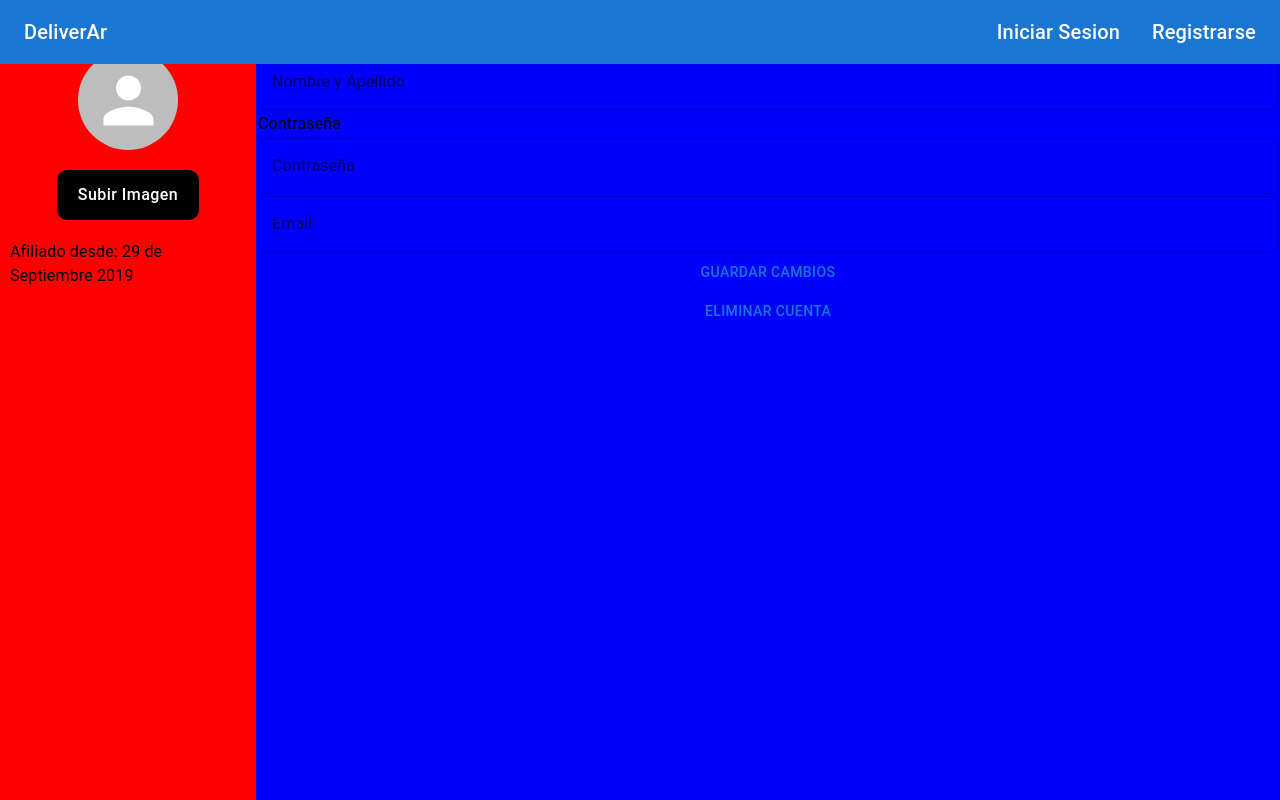
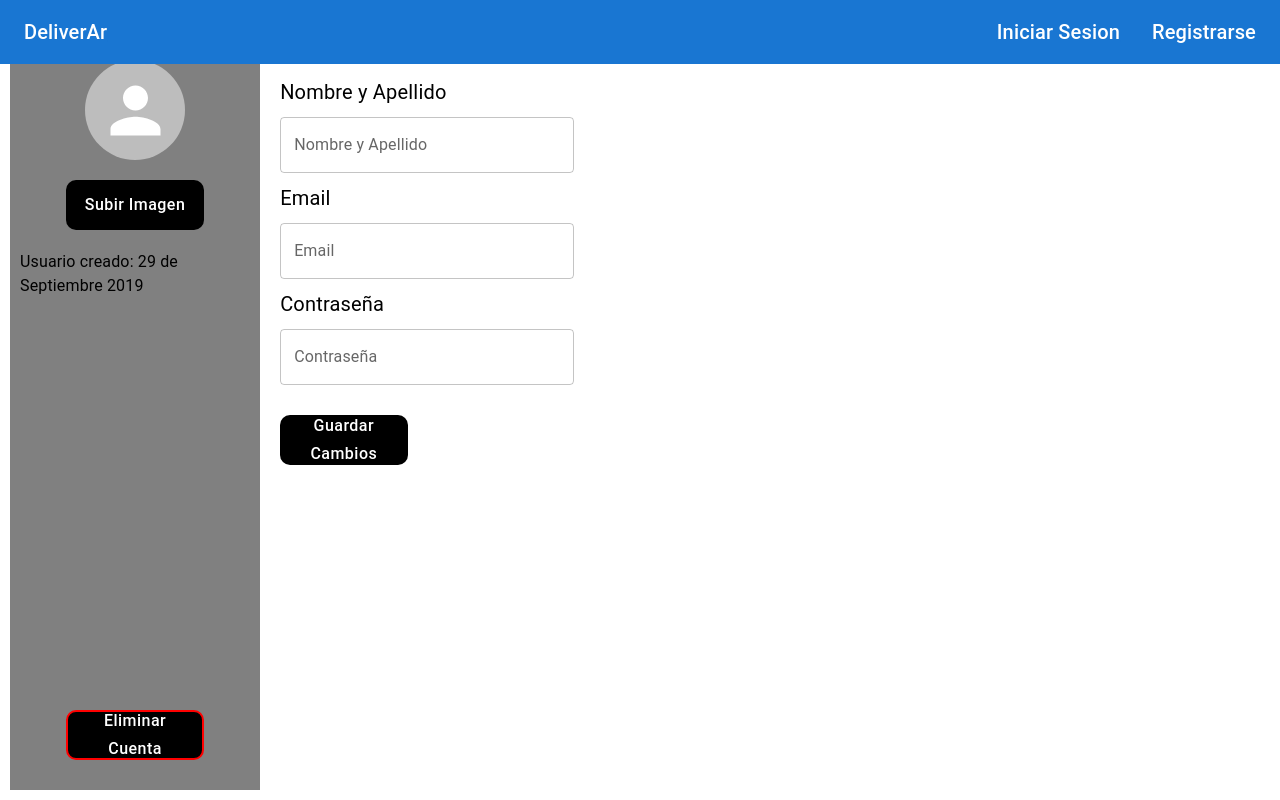
Before and after one commit to Motta7000/deliverar-frontend, a Next.js app: page /profile in a window 1280 px wide. Built offline with nearby package versions, Linux system fonts and the light colour scheme; no server answers.

Commit message:
refactor(pages): refactor css and functionality

```diff
--- a/src/app/layout.tsx
+++ b/src/app/layout.tsx
@@ -1,10 +1,7 @@
 import type {Metadata} from 'next'
 import React, {ReactNode} from 'react';
-import {Inter} from 'next/font/google'
 import ProvidersWrapper from './ProvidersWrapper'
 import {Navbar} from "@/components";
-
-const inter = Inter({subsets: ['latin']})
 
 export const metadata: Metadata = {
     title: 'Deliverar',
@@ -16,7 +13,7 @@ export default function RootLayout({children}: {
 }) {
     return (
         <html lang="es">
-        <body className={inter.className}>
+        <body>
         <ProvidersWrapper>
             <Navbar/>
             {children}
--- a/src/app/profile/page.tsx
+++ b/src/app/profile/page.tsx
@@ -1,8 +1,6 @@
 "use client"
-import React, {useState, useEffect} from "react";
+import React, {useState} from "react";
 import {Avatar, Box, Button, TextField, Typography} from '@mui/material'
-import VideoPlayer from "@/components/VideoPlayer";
-import RobotTracker from "@/components/RobotTracker";
 import {useSession} from "next-auth/react";
 
 //Create an array with user data
@@ -18,13 +16,17 @@ const userData = {
 
 export default function Orders() {
     const {data: session} = useSession();
-    const [name, setName] = useState('');
-    const [password, setPassword] = useState('');
-    const onChangeName = (event) => {
+    const [name, setName] = useState<string | undefined>(session?.user?.name ? session?.user?.name : '');
+    const [password, setPassword] = useState<string | undefined>(session?.user?.password ? session?.user?.password : '');
+    const [email, setEmail] = useState<string | undefined>(session?.user?.email ? session?.user?.email : '');
+    const onChangeName = (event: React.ChangeEvent<HTMLInputElement | HTMLTextAreaElement>) => {
         setName(event.target.value);
     };
-    const onChangePassword = (event) => {
+    const onChangePassword = (event: React.ChangeEvent<HTMLInputElement | HTMLTextAreaElement>) => {
         setPassword(event.target.value);
+    };
+    const onChangEmail = (event: React.ChangeEvent<HTMLInputElement | HTMLTextAreaElement>) => {
+        setEmail(event.target.value);
     };
 
     return (
@@ -33,6 +35,8 @@ export default function Orders() {
             width: "100%",
             height: "100vh",
             backgroundColor: "white",
+            padding: "10px",
+            gap: "10px"
         }}>
             <Box
                 sx={{
@@ -42,7 +46,7 @@ export default function Orders() {
                     overflow: "auto",
                     padding: "10px",
                     gap: "30px",
-                    backgroundColor: "red"
+                    backgroundColor: "grey"
                 }}>
                 <Box
                     sx={{
@@ -54,7 +58,7 @@ export default function Orders() {
                         padding: "20px 0px"
                     }}>
                     <Box sx={{display: "flex"}}>
-                        <Typography sx={{fontSize: "20px"}}>{session?.user?.name}</Typography>
+                        <Typography sx={{fontSize: "20px", color: "black"}}>{session?.user?.name}</Typography>
                     </Box>
                     <Avatar src={session?.user?.image} alt="user-avatar" sx={{width: "100px", height: "100px"}}/>
                     <Button sx={{
@@ -71,7 +75,24 @@ export default function Orders() {
                             color: "white"
                         }
                     }}>Subir Imagen</Button>
-                    <Typography>Afiliado desde: {userData.createdAt}</Typography>
+                    <Typography sx={{color: "black"}}>Usuario creado: {userData.createdAt}</Typography>
+                    <Button sx={{
+                        border: "red 2px solid",
+                        marginTop: "auto",
+                        width: "60%",
+                        height: "50px",
+                        textTransform: "capitalize",
+                        color: "white",
+                        backgroundColor: "black",
+                        borderRadius: "10px",
+                        cursor: "pointer",
+                        fontSize: "16px",
+                        "&:hover": {
+                            backgroundColor: "red",
+                            color: "white",
+                            border: "none"
+                        }
+                    }}>Eliminar Cuenta</Button>
                 </Box>
             </Box>
             <Box sx={{display: "flex", width: "80%"}}>
@@ -80,33 +101,60 @@ export default function Orders() {
                         display: "flex",
                         flexDirection: "column",
                         width: "100%",
-                        padding: "2px",
-                        gap: "2px",
-                        backgroundColor: "blue"
+                        gap: "2px", padding: "10px 0px"
                     }}>
-                    <Typography>Editar Perfil</Typography>
-                    <Typography>Nombre y Apellido</Typography>
+                    <Box sx={{display: "flex"}}>
+                        <Typography sx={{fontSize: "30px", color: "black"}}>Editar Perfil</Typography>
+                    </Box>
+                    <Box
+                        sx={{display: "flex", flexDirection: "column", gap: "10px", padding: "10px", height: "100vh"}}>
+                        <Box sx={{display: "flex", flexDirection: "column", gap: "10px"}}>
+                            <Typography sx={{fontSize: "20px", color: "black"}}>Nombre y Apellido</Typography>
                             <TextField
                                 label="Nombre y Apellido"
                                 variant="outlined"
                                 value={name}
-                        onChange={onChangeName}
+                                onChange={(event) => onChangeName(event)}
+                                sx={{width: "30%"}}
                             />
-                    <Typography>Contraseña</Typography>
+                        </Box>
+                        <Box sx={{display: "flex", flexDirection: "column", gap: "10px"}}>
+                            <Typography sx={{fontSize: "20px", color: "black"}}>Email</Typography>
                             <TextField
+                                label="Email"
+                                variant="outlined"
+                                value={email}
+                                onChange={(event) => onChangEmail(event)}
+                                sx={{width: "30%"}}
+                            />
+                        </Box>
+                        <Box sx={{display: "flex", flexDirection: "column", gap: "10px"}}>
+                            <Typography sx={{fontSize: "20px", color: "black"}}>Contraseña</Typography>
+                            <TextField
+                                type="password"
                                 label="Contraseña"
                                 variant="outlined"
                                 value={password}
-                        onChange={onChangePassword}
+                                onChange={(event) => onChangePassword(event)}
+                                sx={{width: "30%"}}
                             />
-                    <TextField
-                        label="Email"
-                        variant="outlined"
-                        value={password}
-                        onChange={onChangePassword}
-                    />
-                    <Button>Guardar Cambios</Button>
-                    <Button>Eliminar Cuenta</Button>
+                        </Box>
+                        <Button sx={{
+                            marginTop: "20px",
+                            width: "13%",
+                            height: "50px",
+                            textTransform: "capitalize",
+                            color: "white",
+                            backgroundColor: "black",
+                            borderRadius: "10px",
+                            cursor: "pointer",
+                            fontSize: "16px",
+                            "&:hover": {
+                                backgroundColor: "grey",
+                                color: "white"
+                            }
+                        }}>Guardar Cambios</Button>
+                    </Box>
                 </Box>
             </Box>
         </Box>
```
Also changed, not shown: src/app/api/auth/[...nextauth]/route.ts (+19 -6 lines), src/components/Navbar.tsx (+0 -9 lines). Lines whose indentation alone changed are shown as unchanged.
